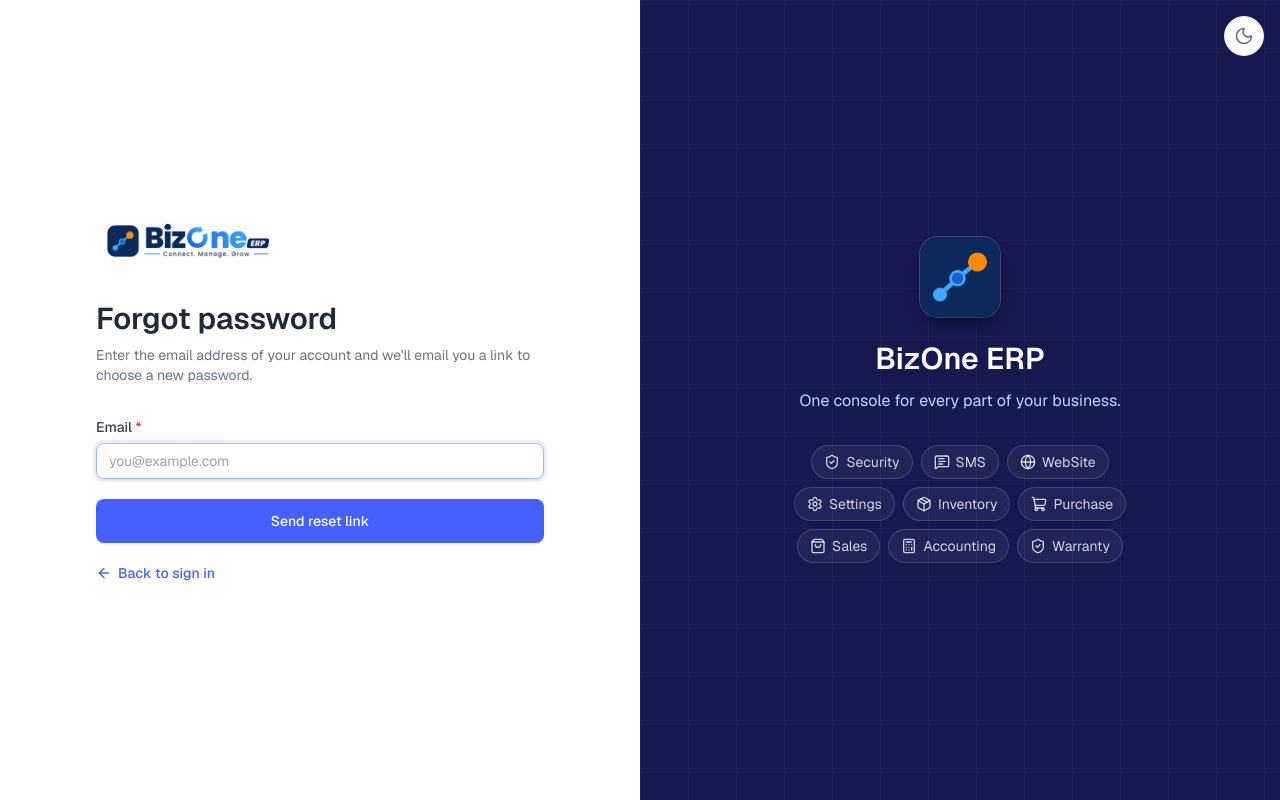
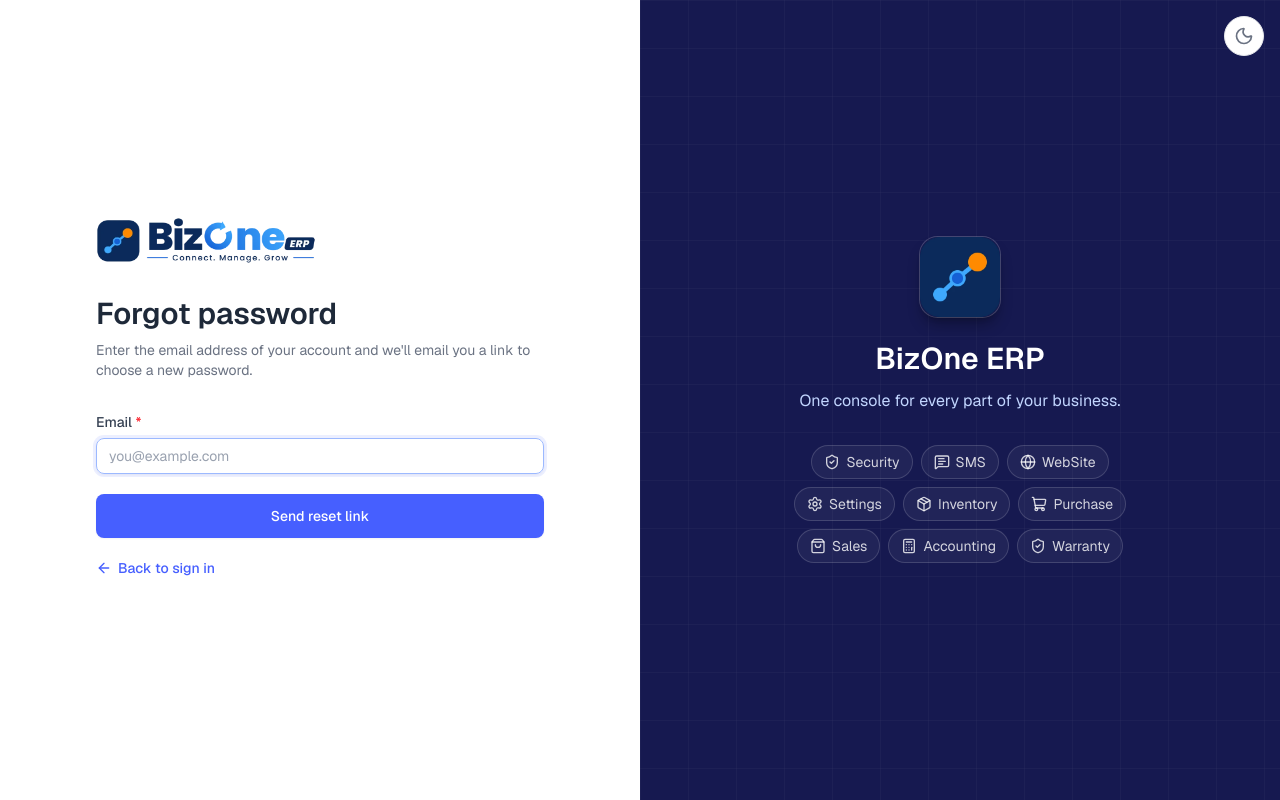
Before and after one commit to thinktechsoftbd/ThinkTechErpClient, a Next.js app: page /forgot-password in a window 1280 px wide. Built offline with nearby package versions, Linux system fonts and the light colour scheme.

Commit message:
Logo Transparency

```diff
--- a/src/app/(auth)/auth-shell.tsx
+++ b/src/app/(auth)/auth-shell.tsx
@@ -1,8 +1,8 @@
 import Image from "next/image";
 import type { ReactNode } from "react";
 import bizoneIcon from "@/assets/brand/bizone-icon.webp";
-import bizoneLogo from "@/assets/brand/bizone-logo.webp";
 import { appConfig } from "@/core/config/app";
+import { BrandLogo } from "@/core/layout/brand-logo";
 import { ThemeToggle } from "@/core/theme/theme-toggle";
 import { modules } from "@/modules/registry";
 
@@ -12,13 +12,10 @@ export function AuthShell({ title, description, children }: { title: string; des
     <div className="relative flex min-h-screen bg-white dark:bg-gray-900">
       <div className="flex w-full flex-col justify-center px-6 py-12 lg:w-1/2 lg:px-16">
         <div className="mx-auto w-full max-w-md">
-          <Image
-            src={bizoneLogo}
-            alt={`${appConfig.productName}: ${appConfig.productSlogan}`}
-            loading="eager"
-            // The logo is transparent with dark lettering: on the dark theme it sits on a white tile.
-            className="mb-8 h-14 w-auto dark:rounded-lg dark:bg-white dark:px-2 dark:py-1"
-          />
+          {/* Navy lettering on the light theme, white on the dark one: no tile behind it. */}
+          <div className="mb-8">
+            <BrandLogo className="w-[220px]" />
+          </div>
           <h1 className="mb-2 text-2xl font-semibold text-gray-800 sm:text-3xl dark:text-white/90">{title}</h1>
           <p className="mb-8 text-sm text-gray-500 dark:text-gray-400">{description}</p>
           {children}
--- a/src/core/layout/app-sidebar.tsx
+++ b/src/core/layout/app-sidebar.tsx
@@ -4,9 +4,9 @@ import Image from "next/image";
 import Link from "next/link";
 import type { ReactNode } from "react";
 import bizoneIcon from "@/assets/brand/bizone-icon.webp";
-import bizoneLogoTrimmed from "@/assets/brand/bizone-logo-trimmed.webp";
 import { appConfig } from "@/core/config/app";
 import { cn } from "@/core/utils/cn";
+import { BrandLogo } from "./brand-logo";
 import { useSidebar } from "./sidebar-context";
 
 /** The product the console is (fixed, unlike the organization the user works in, shown in the user menu). */
@@ -22,14 +22,7 @@ function SidebarBrand({ expanded }: { expanded: boolean }) {
   return (
     <Link href={appConfig.homePath} aria-label={`${PRODUCT_NAME}: home`} className="flex items-center">
       {expanded ? (
-        <Image
-          src={bizoneLogoTrimmed}
-          alt={`${PRODUCT_NAME}: ${appConfig.productSlogan}`}
-          loading="eager"
-          // The trimmed logo (no empty margins) spans the sidebar's width. It is transparent with dark
-          // lettering: on the dark theme it sits on a white tile.
-          className="h-auto w-[250px] max-w-full dark:rounded-lg dark:bg-white dark:px-2 dark:py-1"
-        />
+        <BrandLogo className="w-[250px] max-w-full" />
       ) : (
         <BrandMark />
       )}
--- /dev/null
+++ b/src/core/layout/brand-logo.tsx
@@ -0,0 +1,19 @@
+import Image from "next/image";
+import bizoneLogoTrimmedDark from "@/assets/brand/bizone-logo-trimmed-dark.webp";
+import bizoneLogoTrimmed from "@/assets/brand/bizone-logo-trimmed.webp";
+import { appConfig } from "@/core/config/app";
+import { cn } from "@/core/utils/cn";
+
+/**
+ * The product's full logo with its slogan, transparent on either theme: navy lettering on the light theme, white
+ * lettering (and a white ERP badge) on the dark one. Both images are trimmed to the artwork; size it by width.
+ */
+export function BrandLogo({ className }: { className?: string }) {
+  const alt = `${appConfig.productName}: ${appConfig.productSlogan}`;
+  return (
+    <>
+      <Image src={bizoneLogoTrimmed} alt={alt} loading="eager" className={cn("h-auto dark:hidden", className)} />
+      <Image src={bizoneLogoTrimmedDark} alt={alt} loading="eager" className={cn("hidden h-auto dark:block", className)} />
+    </>
+  );
+}
```
Also changed, not shown: src/assets/brand/bizone-logo-trimmed-dark.webp (added).
